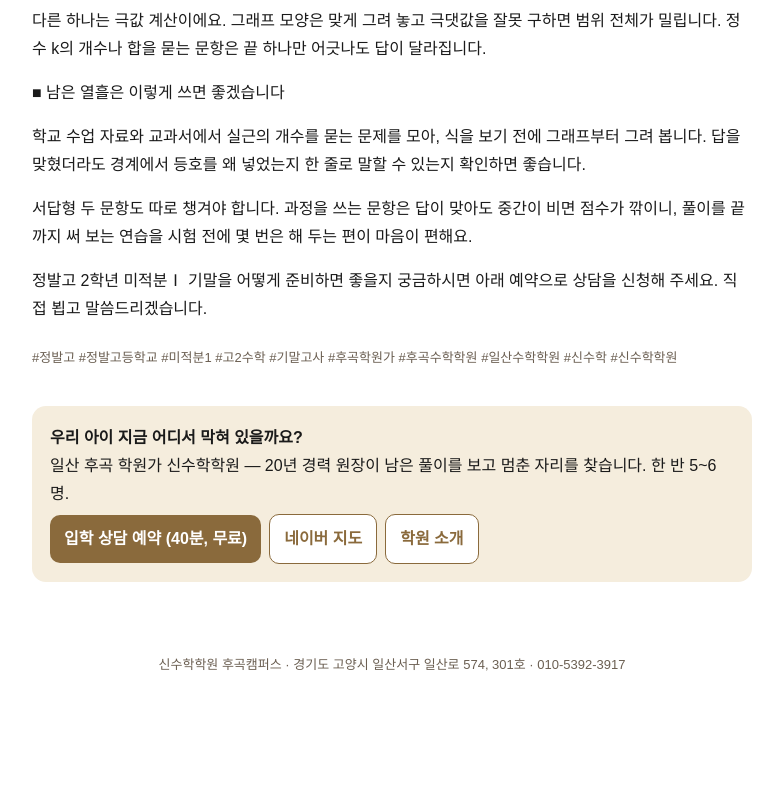
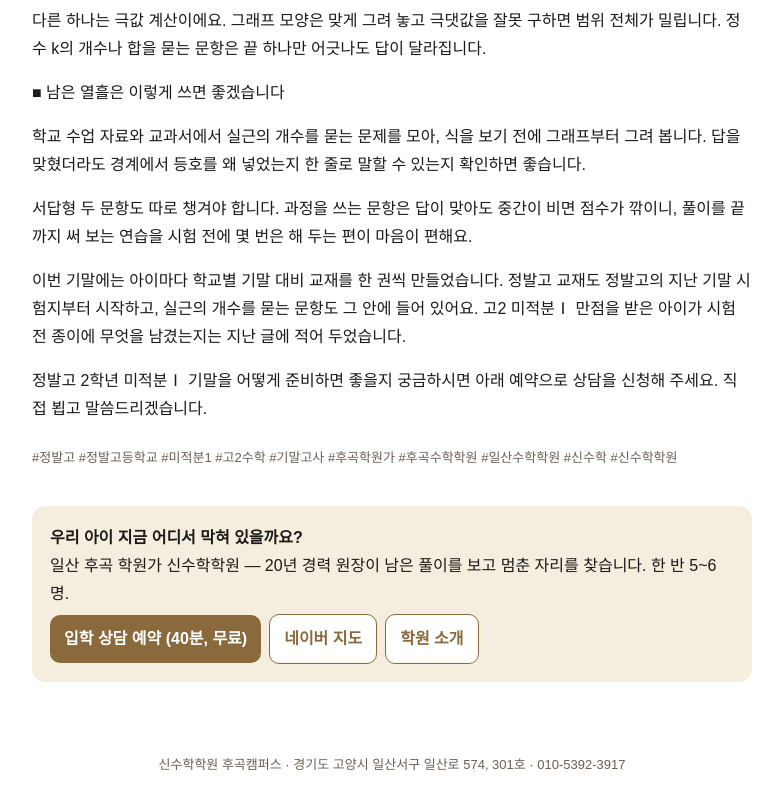
Before and after one commit to joos7158/shinsuhak-promo, a plain HTML site: page docs/posts/2026-11-20-정발고-2학년-미적분Ⅰ-기말은-실근의-개수에서-갈립니다-후곡-신수학.html in a window 1280 px wide. Shown: the part 1553-2353 px from the top of the page, without its empty margins (248-1031 px from the left). Before the commit the page ends 2253 px from the top, so only its background shows below. Drawn offline with Linux system fonts and the light colour scheme.

Commit message:
post: 정발고 2학년 미적분Ⅰ 기말은 실근의 개수에서 갈립니다 | 후곡 신수학 (2026-11-20)
Co-Authored-By: Claude Fable 5.1 <noreply@anthropic.com>

```diff
--- a/docs/posts/2026-11-20-정발고-2학년-미적분Ⅰ-기말은-실근의-개수에서-갈립니다-후곡-신수학.html
+++ b/docs/posts/2026-11-20-정발고-2학년-미적분Ⅰ-기말은-실근의-개수에서-갈립니다-후곡-신수학.html
@@ -41,6 +41,7 @@ main{max-width:720px;margin:0 auto;padding:24px 16px 48px} h1{font-size:24px;col
 <p>■ 남은 열흘은 이렇게 쓰면 좋겠습니다</p>
 <p>학교 수업 자료와 교과서에서 실근의 개수를 묻는 문제를 모아, 식을 보기 전에 그래프부터 그려 봅니다. 답을 맞혔더라도 경계에서 등호를 왜 넣었는지 한 줄로 말할 수 있는지 확인하면 좋습니다.</p>
 <p>서답형 두 문항도 따로 챙겨야 합니다. 과정을 쓰는 문항은 답이 맞아도 중간이 비면 점수가 깎이니, 풀이를 끝까지 써 보는 연습을 시험 전에 몇 번은 해 두는 편이 마음이 편해요.</p>
+<p>이번 기말에는 아이마다 학교별 기말 대비 교재를 한 권씩 만들었습니다. 정발고 교재도 정발고의 지난 기말 시험지부터 시작하고, 실근의 개수를 묻는 문항도 그 안에 들어 있어요. 고2 미적분Ⅰ 만점을 받은 아이가 시험 전 종이에 무엇을 남겼는지는 지난 글에 적어 두었습니다.</p>
 <p>정발고 2학년 미적분Ⅰ 기말을 어떻게 준비하면 좋을지 궁금하시면 아래 예약으로 상담을 신청해 주세요. 직접 뵙고 말씀드리겠습니다.</p>
 <div class="tags">#정발고 #정발고등학교 #미적분1 #고2수학 #기말고사 #후곡학원가 #후곡수학학원 #일산수학학원 #신수학 #신수학학원</div>
 <div class="cta"><strong>우리 아이 지금 어디서 막혀 있을까요?</strong><br>일산 후곡 학원가 신수학학원 — 20년 경력 원장이 남은 풀이를 보고 멈춘 자리를 찾습니다. 한 반 5~6명.<br>
```
